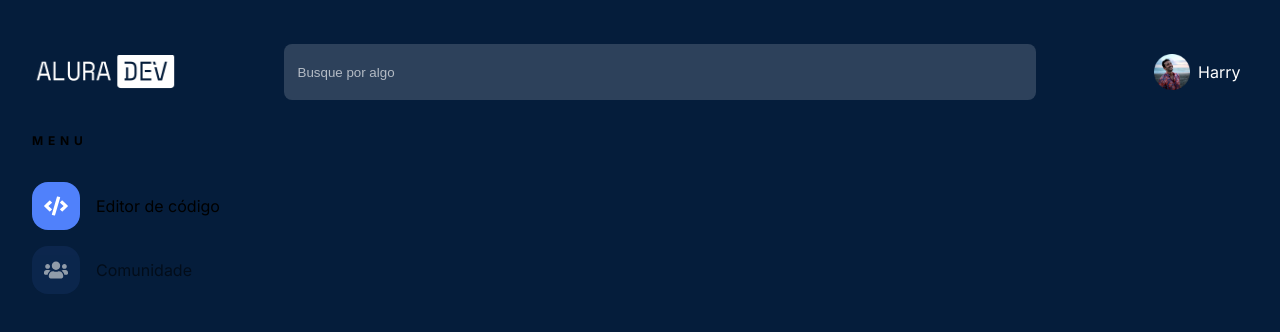
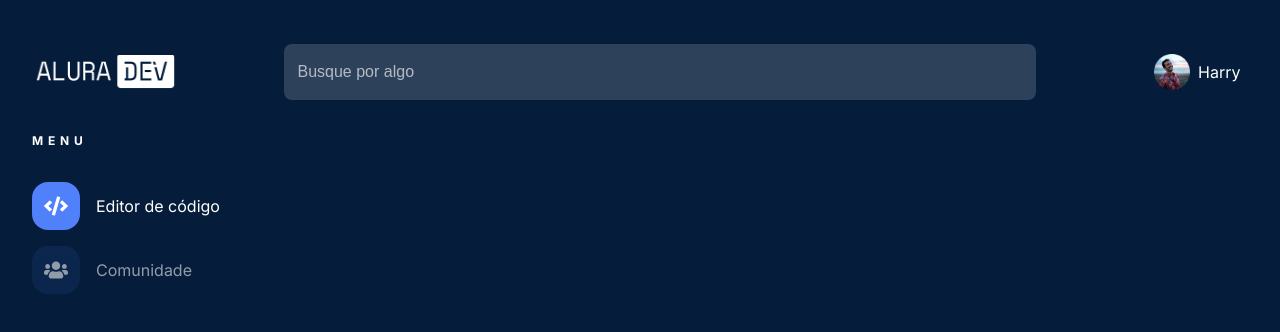
Before and after one commit to regisncoelho/challenge-front, a plain HTML site: page index.html in a window 1280 px wide. Drawn offline with Linux system fonts and the light colour scheme.

Commit message:
Fim do card Menu de Navegação - 2,5h de trabalho

```diff
--- a/assets/css/cabecalho.css
+++ b/assets/css/cabecalho.css
@@ -20,11 +20,13 @@
     border: 0;
     padding: 16px 14px;
     box-sizing: border-box;
+    font-size: 16px;
 }
 
 ::placeholder { /* Chrome, Firefox, Opera, Safari 10.1+ */
     color: white;
     opacity: 0.64;
+    font-size: 16px;
 }
 
 :-ms-input-placeholder { /* Internet Explorer 10-11 */
--- a/assets/css/style.css
+++ b/assets/css/style.css
@@ -13,4 +13,5 @@ body {
     font-size: 16px;
     line-height: 24px;
     font-weight: 400;
+    color: white;
 }
```
